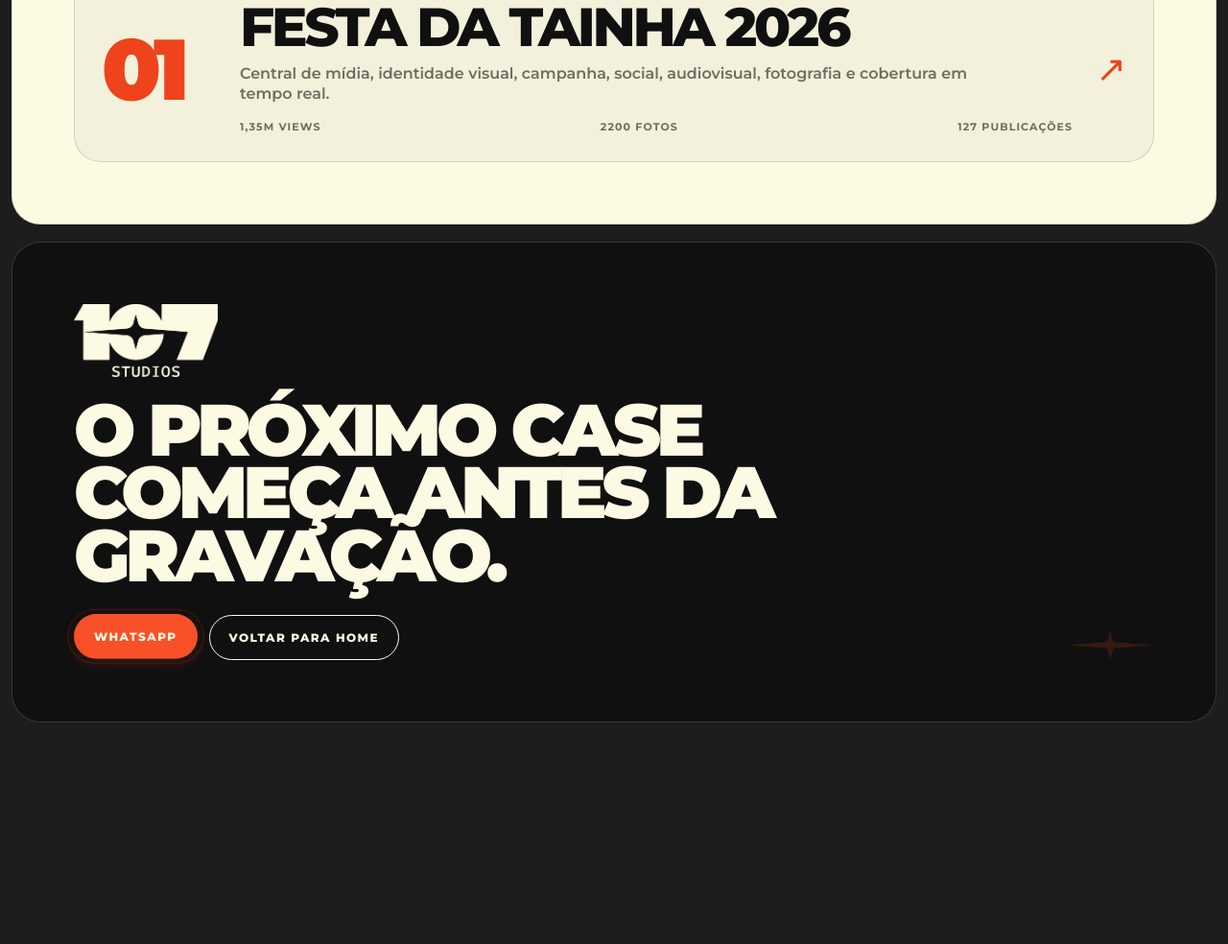
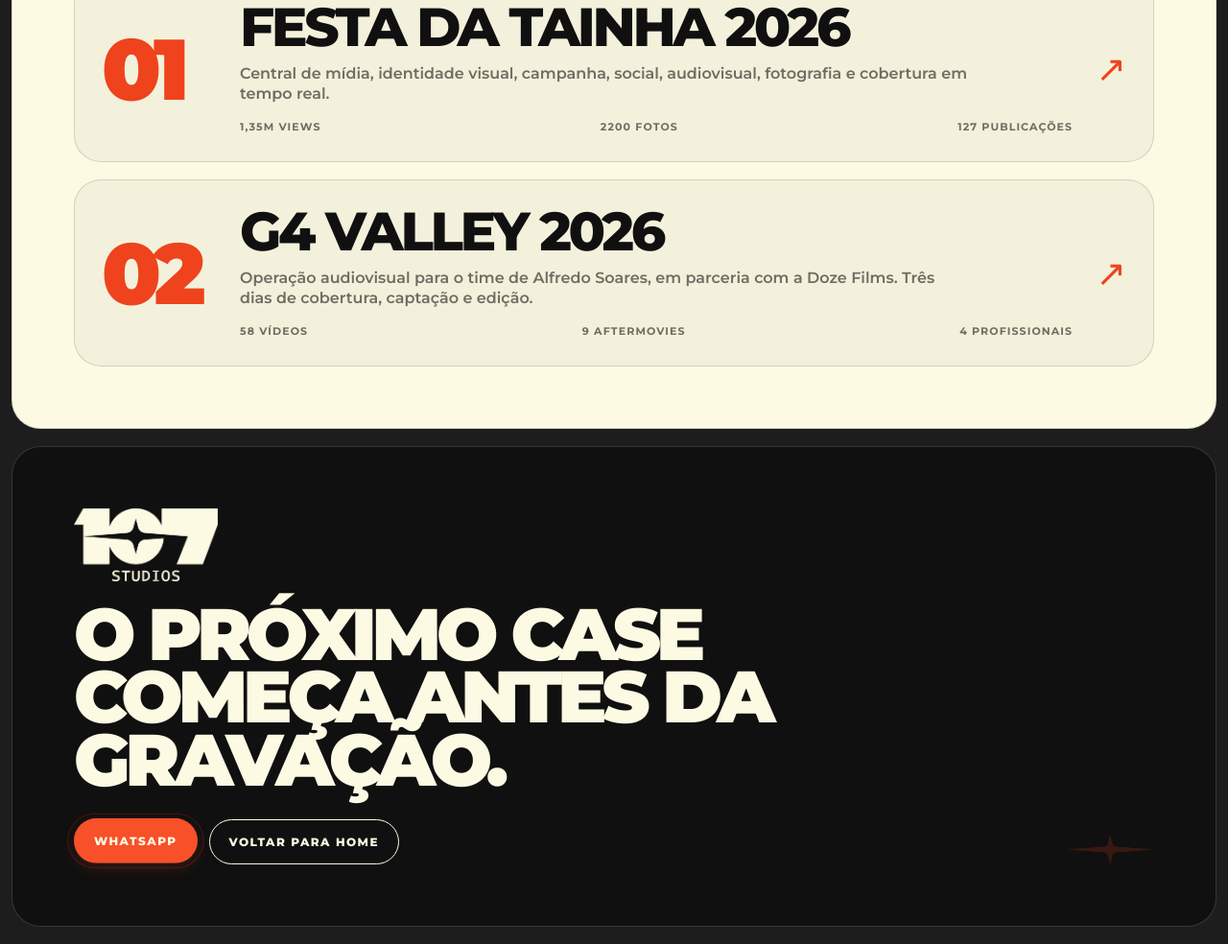
Before and after one commit to nandovent/107std, a plain HTML site: page cases/index.html in a window 1280 px wide. Shown: the part 846-1830 px from the top of the page at 96% size. Before the commit the page ends 1657 px from the top, so only its background shows below. Drawn offline with Linux system fonts and the light colour scheme.

Commit message:
feat: add G4 Valley 2026 card to cases listing

```diff
--- a/cases/index.html
+++ b/cases/index.html
@@ -48,6 +48,19 @@
       </div>
       <div class="case-arrow">↗</div>
     </a>
+    <a class="case-list-card" href="g4-valley-alfredo-soares-2026/">
+      <div class="case-index">02</div>
+      <div>
+        <h3>G4 Valley 2026</h3>
+        <p>Operação audiovisual para o time de Alfredo Soares, em parceria com a Doze Films. Três dias de cobertura, captação e edição.</p>
+        <div class="video-meta">
+          <span>58 vídeos</span>
+          <span>9 aftermovies</span>
+          <span>4 profissionais</span>
+        </div>
+      </div>
+      <div class="case-arrow">↗</div>
+    </a>
   </div>
 </section>
 
```
